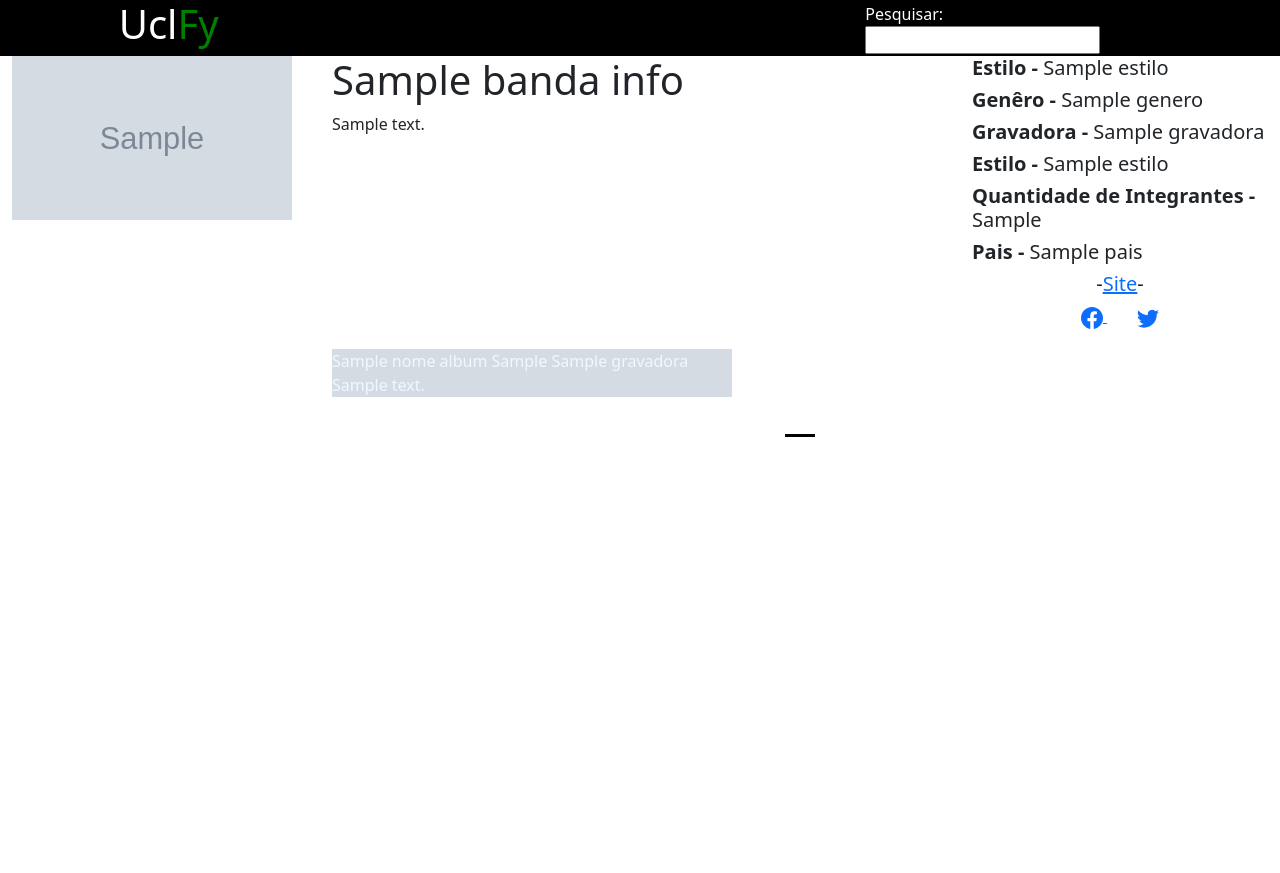
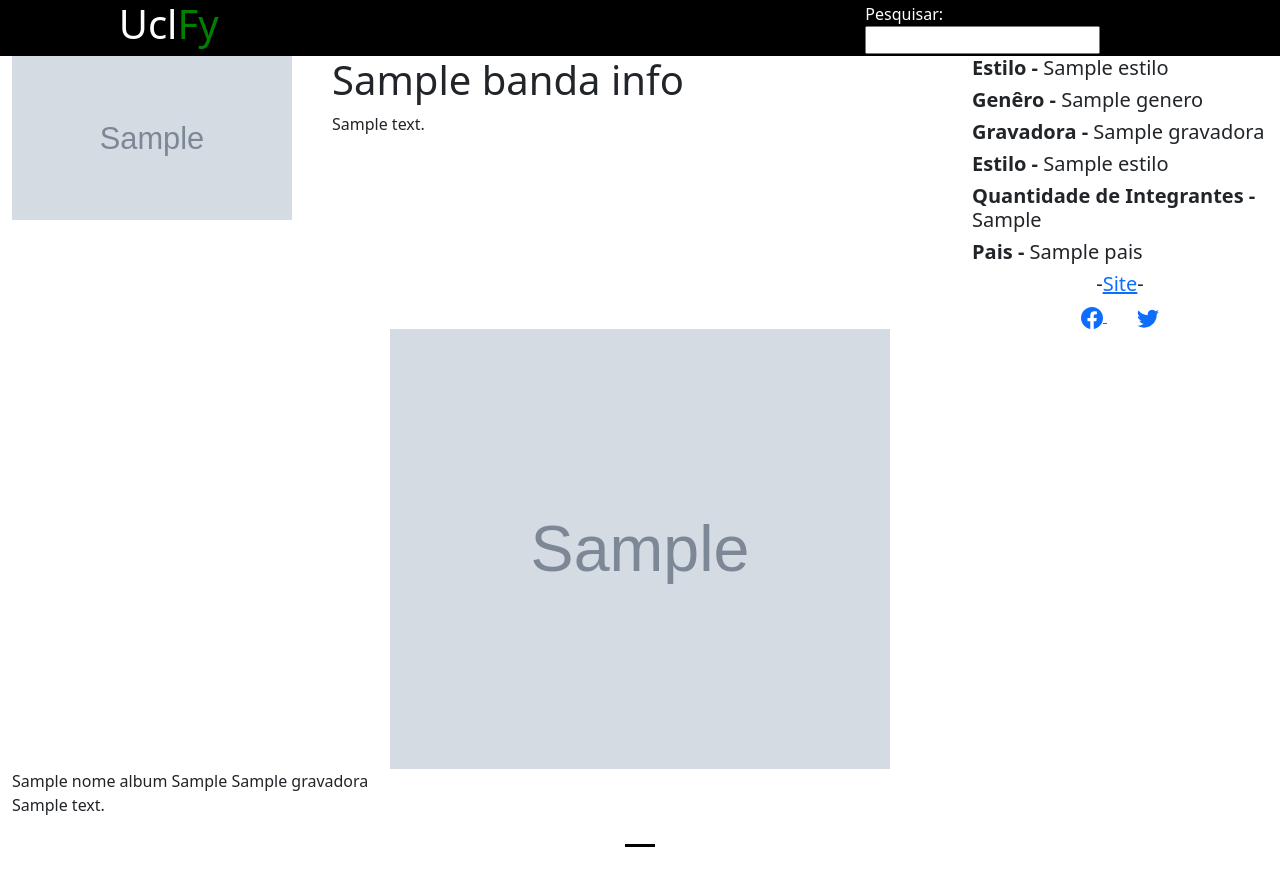
Before and after one commit to AquilesAguiar/UclFy, a Flask app: template templates/infoBanda.html in a window 1280 px wide. Before the commit the page ends 437 px from the top, so only its background shows below. Run offline with Flask 2, Linux system fonts and the light colour scheme; the template is opened without the code that fills it: most values are stand-ins (such as "Sample title", 1, 10 or a date in 2020); grey boxes marked "Sample" are stand-in pictures.

Commit message:
Update infoBanda.html

```diff
--- a/templates/infoBanda.html
+++ b/templates/infoBanda.html
@@ -63,60 +63,79 @@
                 </div>
             </div>
             <div class="row">
-                <div class="col-lg-3"></div>
-                <div class="col-lg-9 carousel carousel-dark slide alinharV" id="trailers" data-bs-ride="carousel" data-bs-interval="false" style="margin-top:20px">
-                    <div class="trailerSlider carousel-inner" style=" padding-bottom: 50px">
+                <div id="album" class="carousel slide carousel-dark">
+                    <div class="carousel-indicators" style="margin-top:30px;">
+                        {%for album in infoalbum.idAlbum%}
+                            {%if loop.first%}
+                                <button type="button" data-bs-target="#album" data-bs-slide-to="{{loop.index0}}" class="active" aria-current="true" aria-label="Slide {{loop.index0}}"></button>
+                            {%else%}
+                                <button type="button" data-bs-target="#album" data-bs-slide-to="{{loop.index0}}" aria-label="Slide {{loop.index0}}"></button>
+                            {%endif%}
+                        {% endfor %}
+                    </div>
+                    <div class="carousel-inner">
 
-                        <div class="carousel-item active">
-                            <div style='background-image: url({{infoalbum.logo[0]}});background-repeat: no-repeat, repeat;'>
-                                <span class="letraBranca">{{infoalbum.nomeAlbum[0]}}</span>
-                                <span class="letraBranca">{{infoalbum.anoLacamento[0]}}</span>
-                                <span class="letraBranca">{{infoalbum.gravadora[0]}}</span>
-                                <span class="letraBranca">
+                        <div class="carousel-item active" style="margin-bottom:40px;">
+                            <img src="{{infoalbum.logo[0]}}" width="500px" height="440px" style="margin:0 auto;" class="d-block alinharV" alt="Nenhuma imagem disponivel">
+                            <span>{{infoalbum.nomeAlbum[0]}}</span>
+                            <span>{{infoalbum.anoLacamento[0]}}</span>
+                            <span>{{infoalbum.gravadora[0]}}</span>
+                            <span>
                                 <p>
                                     {{infoalbum.descricao[0]}}
                                 </p>
                             </span>
+
                         </div>
-                        </div>
+
                         {%for album in infoalbum.idAlbum%}
-                            <div class="carousel-item">
-                                <div style='background-image: url({{infoalbum.logo[loop.index]}});background-repeat: no-repeat, repeat;'>
-                                    <span class="letraBranca">{{infoalbum.nomeAlbum[loop.index]}}</span>
-                                    <span class="letraBranca">{{infoalbum.anoLacamento[loop.index]}}</span>
-                                    <span class="letraBranca">{{infoalbum.gravadora[loop.index]}}</span>
-                                    <span class="letraBranca">
+
+                            <div class="carousel-item" style="margin-bottom:40px;">
+
+                                <img src="{{infoalbum.logo[loop.index]}}" width="500px" height="440px" style="margin:0 auto;" class="d-block w-10" alt="Nenhuma imagem disponivel">
+                                <span>{{infoalbum.nomeAlbum[loop.index]}}</span>
+                                <span>{{infoalbum.anoLacamento[loop.index]}}</span>
+                                <span>{{infoalbum.gravadora[loop.index]}}</span>
+                                <span>
                                     <p>
                                         {{infoalbum.descricao[loop.index]}}
                                     </p>
                                 </span>
                             </div>
-                            </div>
-
 
                         {% endfor %}
                     </div>
-                    <div class="carousel-indicators">
-
-                        {%for album in infoalbum.idAlbum%}
-                            {%if loop.first%}
-                                <button type="button" data-bs-target="#trailers" data-bs-slide-to="0" class="active" aria-current="true" aria-label="Slide 0"></button>
-                            {%else%}
-                                <button type="button" data-bs-target="#trailers" data-bs-slide-to="{{loop.index0}}" aria-label="Slide {{loop.index0}}"></button>
-                            {%endif%}
-
-                        {% endfor %}
+                    <!-- <button class="carousel-control-prev" type="button" data-bs-target="#album" data-bs-slide="prev">
+                      <span class="carousel-control-prev-icon" aria-hidden="true"></span>
+                      <span class="visually-hidden">Previous</span>
+                    </button>
+                    <button class="carousel-control-next" type="button" data-bs-target="#album" data-bs-slide="next">
+                      <span class="carousel-control-next-icon" aria-hidden="true"></span>
+                      <span class="visually-hidden">Next</span>
+                    </button> -->
                 </div>
             </div>
 
+            <div class="row">
+                <div class="modal fade" id="exampleModal" tabindex="-1" aria-labelledby="exampleModalLabel" aria-hidden="true">
+                    <div class="modal-dialog">
+                      <div class="modal-content">
+                        <div class="modal-header">
+                          <h5 class="modal-title" id="exampleModalLabel">Musicas</h5>
+                          <button type="button" class="btn-close" data-bs-dismiss="modal" aria-label="Close"></button>
                         </div>
-
-
+                        <div class="modal-body">
+                            <iframe width="560" height="315" src="http://www.youtube.com/watch?v=JDe86ul6RmI" title="YouTube video player" frameborder="0" allow="accelerometer; autoplay; clipboard-write; encrypted-media; gyroscope; picture-in-picture" allowfullscreen></iframe>
+                        </div>
+                        <div class="modal-footer">
+                          <button type="button" class="btn btn-secondary" data-bs-dismiss="modal">fechar</button>
 
                         </div>
-
-
-
+                      </div>
+                    </div>
+                  </div>
+            </div>
+        </div>
 
         <script src="https://cdn.jsdelivr.net/npm/@popperjs/core@2.9.2/dist/umd/popper.min.js" integrity="sha384-IQsoLXl5PILFhosVNubq5LC7Qb9DXgDA9i+tQ8Zj3iwWAwPtgFTxbJ8NT4GN1R8p" crossorigin="anonymous"></script>
         <script src="https://cdn.jsdelivr.net/npm/bootstrap@5.0.2/dist/js/bootstrap.min.js" integrity="sha384-cVKIPhGWiC2Al4u+LWgxfKTRIcfu0JTxR+EQDz/bgldoEyl4H0zUF0QKbrJ0EcQF" crossorigin="anonymous"></script>
```
Lines whose indentation alone changed are shown as unchanged.
